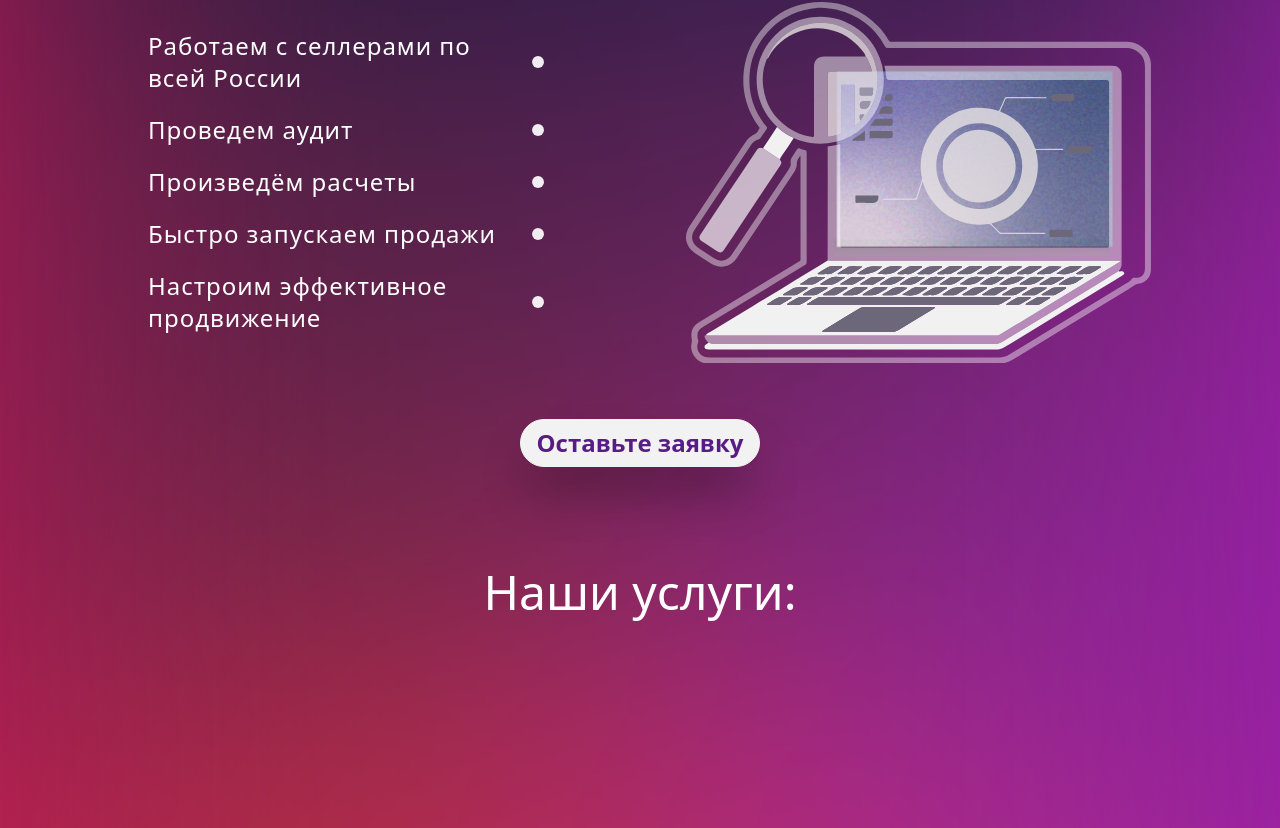
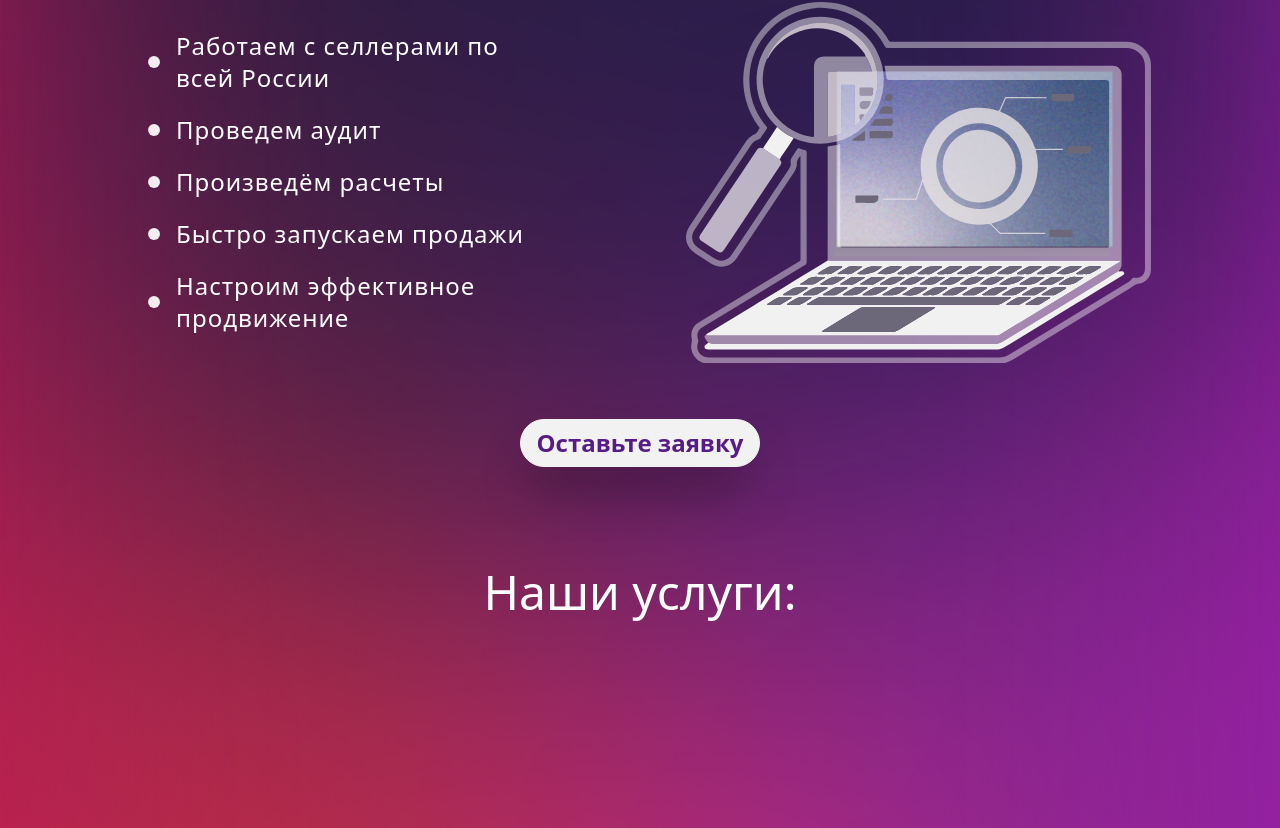
Before and after one commit to Najibmansour/novyi-koncept, a Next.js app: page / in a window 1280 px wide. Shown: the part 1032-1860 px from the top of the page. Built offline with nearby package versions, Linux system fonts and the light colour scheme.

Commit message:
cahnge favicon and few other things

```diff
--- a/src/app/globals.scss
+++ b/src/app/globals.scss
@@ -57,111 +57,11 @@ $randRot4: random(45);
   }
 }
 
-@keyframes blob3 {
-  0% {
-    transform: translate($randStarty4 + px, $randStartx3 + px)
-      rotate(-$randRot2 + deg);
-  }
-  33% {
-    transform: translate($randStartx2 + px, $randStartx4 + px)
-      rotate($randRot4 + deg);
-  }
-  66% {
-    transform: translate($randStartx3 + px, $randStartx2 + px)
-      rotate(90-$randRot1 + deg);
-  }
-  100% {
-    transform: translate($randStarty4 + px, $randStartx3 + px)
-      rotate($randRot2 + deg);
-  }
-}
-@keyframes blob1 {
-  0% {
-    transform: translate($randStarty2 + px, $randStartx1 + px)
-      rotate(-$randRot1 + deg);
-  }
-  33% {
-    transform: translate($randStartx2 + px, $randStarty3 + px)
-      rotate(-$randRot2 + deg);
-  }
-  66% {
-    transform: translate($randStarty4 + px, $randStartx2 + px)
-      rotate($randRot4 + deg);
-  }
-  100% {
-    transform: translate($randStarty2 + px, $randStartx1 + px)
-      rotate(-$randRot1 + deg);
-  }
-}
-
-@keyframes blob2 {
-  0% {
-    transform: translate($randStarty1 + px, $randStartx2 + px)
-      rotate($randRot2 + deg);
-  }
-  33% {
-    transform: translate($randStartx2 + px, $randStartx4 + px)
-      rotate($randRot4 + deg);
-  }
-  66% {
-    transform: translate($randStartx3 + px, $randStartx2 + px)
-      rotate(-$randRot1 + deg);
-  }
-  100% {
-    transform: translate($randStarty1 + px, $randStartx2 + px)
-      rotate($randRot2 + deg);
-  }
-}
-
-@keyframes blob3 {
-  0% {
-    transform: translate($randStarty4 + px, $randStartx3 + px)
-      rotate(-$randRot2 + deg);
-  }
-  33% {
-    transform: translate($randStartx2 + px, $randStartx4 + px)
-      rotate($randRot4 + deg);
-  }
-  66% {
-    transform: translate($randStartx3 + px, $randStartx2 + px)
-      rotate(90-$randRot1 + deg);
-  }
-  100% {
-    transform: translate($randStarty4 + px, $randStartx3 + px)
-      rotate($randRot2 + deg);
-  }
-}
-
-@keyframes blob4 {
-  0% {
-    transform: translate($randStarty1 + px, $randStartx2 + px)
-      rotate(-$randRot2 + deg);
-  }
-  33% {
-    transform: translate($randStartx2 + px, $randStartx4 + px)
-      rotate($randRot4 + deg);
-  }
-  66% {
-    transform: translate($randStartx3 + px, $randStartx2 + px)
-      rotate(-$randRot1 + deg);
-  }
-  100% {
-    transform: translate($randStarty1 + px, $randStartx2 + px)
-      rotate($randRot2 + deg);
-  }
-}
-
 .shape1 {
   animation: blob1 8s ease-in-out infinite;
 }
 
 .shape2 {
-  animation: blob2 8s ease-in-out infinite;
-}
-.shape3 {
-  animation: blob1 8s ease-in-out infinite;
-}
-.shape4 {
   animation: blob2 8s ease-in-out infinite;
 }
 
--- a/src/components/Footer.jsx
+++ b/src/components/Footer.jsx
@@ -31,7 +31,7 @@ export default function Footer() {
         </p>
       </div>
 
-      <address className="mx-0 grid w-[92vw] grid-cols-[1fr_90%] items-center justify-center space-y-5 text-gray-200 lg:w-[80vw] lg:text-2xl">
+      <address className="mx-0 grid w-[92vw] grid-cols-[1fr_90%] items-center justify-center space-y-2 text-gray-200 lg:w-[80vw] lg:space-y-5 lg:text-2xl">
         <div className="flex items-center justify-center">
           <Phone_Icon className="w-6 lg:w-9" />
         </div>
--- a/src/components/Pages/page3.jsx
+++ b/src/components/Pages/page3.jsx
@@ -31,7 +31,7 @@ const vecs = [
     points: [
       "Определение расходной части при выводе товаров на маркетплейс.",
       "Произведем все расчеты, связанные с закупкой товара, логистикой, расходами на комиссии маркетплейсов. ",
-      "На основе этого дадим рекомендации, как рассчитать действительно выгодную цену за 1 единицу товара. А так же - какой бюджет надо заложить в продвижение, чтобы товар вышел в ТОП.",
+      "<p>На основе этого дадим рекомендации, как рассчитать действительно выгодную цену за 1 единицу товара </p><p>А так же - какой бюджет надо заложить в продвижение, чтобы товар вышел в ТОП.</p>",
     ],
     dir: "left",
     vec: Vector1,
@@ -113,7 +113,7 @@ const vecs = [
       ,
       "Эффективное участие в акциях маркетплейсов.",
       ,
-      "Еженедельный анализ и корректировки реламных кампаний.",
+      "Еженедельный анализ и корректировки рекламных кампаний.",
       ,
       "АВС анализ ассортимента и выявление товаров повышенного спроса.",
     ],
@@ -223,7 +223,7 @@ export default function Page3() {
                 <ul className="list-outside list-disc marker:bg-white lg:text-lg ">
                   {vec.points.map((point, i) => (
                     <li key={i} className="tracking-tighter">
-                      {point}
+                      {<p dangerouslySetInnerHTML={{ __html: point }}></p>}
                     </li>
                   ))}
                 </ul>
--- a/src/components/Pages/reviews.jsx
+++ b/src/components/Pages/reviews.jsx
@@ -34,9 +34,9 @@ const Reviews = () => {
   return (
     <section className="flex w-screen flex-col items-center justify-center lg:h-screen">
       <h3 className="text-2xl font-bold text-white lg:text-5xl">
-        Обзор и Рейтинг
+        Отзывы клиентов
       </h3>
-      <div className="mx-10 my-5 grid h-[80%] w-[80%] gap-5 lg:my-10 lg:grid-cols-2 lg:grid-rows-3 ">
+      <div className="mx-10 my-5 grid h-[87%] w-[80%] gap-5 lg:my-6 lg:grid-cols-2 lg:grid-rows-3 ">
         {reviews.map((review, i) => (
           <article
             key={i}
--- a/src/components/backgroudGradient.jsx
+++ b/src/components/backgroudGradient.jsx
@@ -5,12 +5,12 @@ const BackgroudGradient = () => {
     <div className="relative h-[100%] w-screen overflow-hidden bg-gradient-to-r from-pink-900 to-fuchsia-800 blur-[150px] grayscale-[0.4] lg:h-[550svh] ">
       <figure className="shape1 absolute -right-[20%] bottom-[50%] h-[150vh] w-[150vh] rounded-full bg-[#996AA4] mix-blend-overlay" />
       <figure className="shape2 absolute -right-[20%]  -top-[10%] h-[150vh] w-[250vh] rounded-full bg-[#2b2264] mix-blend-darken" />
-      <figure className="shape3 absolute -left-[50%] bottom-[0%] h-[150vh] w-[150vh] rounded-full bg-[#DF5C61] mix-blend-overlay lg:-left-[30%]" />
-      <figure className="shape4 absolute -bottom-[15%] -right-[20%] h-[150vh] w-[150vh] rounded-full bg-[#852D90] mix-blend-overlay" />
+      <figure className="shape1 absolute -left-[50%] bottom-[0%] h-[150vh] w-[150vh] rounded-full bg-[#DF5C61] mix-blend-overlay lg:-left-[30%]" />
+      <figure className="shape2 absolute -bottom-[15%] -right-[20%] h-[150vh] w-[150vh] rounded-full bg-[#852D90] mix-blend-overlay" />
       <figure className="shape1 absolute -right-[20%]  bottom-[14%] h-[150vh] w-[150vh] rounded-full bg-[#2D2460] mix-blend-overlay" />
       <figure className="shape2 absolute -right-[20%] bottom-[50%] h-[150vh] w-[150vh] rounded-full bg-[#986FAF] mix-blend-overlay" />
-      <figure className="shape4 absolute -left-[70%] bottom-[33%] h-[200vh] w-[200vh] rounded-full bg-[#FF7765] mix-blend-overlay lg:-left-[50%]" />
-      <figure className="shape5 absolute -left-[20%] -top-[10%] h-[200vh] w-[150vh] rounded-full bg-[#5a2b9b] mix-blend-darken" />
+      <figure className="shape1 absolute -left-[70%] bottom-[33%] h-[200vh] w-[200vh] rounded-full bg-[#FF7765] mix-blend-overlay lg:-left-[50%]" />
+      <figure className="shape2 absolute -left-[20%] -top-[10%] h-[200vh] w-[150vh] rounded-full bg-[#5a2b9b] mix-blend-darken" />
     </div>
   );
 };
--- a/src/components/page 2/PointsText.jsx
+++ b/src/components/page 2/PointsText.jsx
@@ -73,7 +73,7 @@ const PointsText = (props) => {
           {descList.map((e) => {
             return (
               <li key={e.id} className="w-full">
-                <p className="flex flex-row-reverse lg:w-[100%] lg:flex-row ">
+                <p className="flex flex-row-reverse lg:w-[100%]  ">
                   <span className="flex-1 text-wrap tracking-[0.06rem]  lg:text-2xl">
                     {e.title}
                   </span>
--- a/test.html
+++ b/test.html
@@ -12,18 +12,18 @@
   }
 
   body {
-    color: #2e3192;
+    color: #4a1852;
     font-family: Helvetica, sans-serif;
     font-weight: 600;
   }
 
   a {
     text-decoration: none;
-    color: #2e3192;
+    color: #4a1852;
   }
   a:hover {
     text-decoration: underline;
-    color: #2e3192;
+    color: #4a1852;
   }
 
   .img-logo:hover {
@@ -54,8 +54,8 @@
 
   <div class="img-container">
     <img
-      src="https://lh3.googleusercontent.com/d/1obGlkxvLg3sOXccgYc27BL0D5u6RFO_b"
-      width="150px"
+      src="https://lh3.googleusercontent.com/d/1I0mefVu3tEbObOOWBBoGH7V_7WlSgM8G"
+      width="300px"
     />
     <table>
       <tr>
@@ -64,7 +64,7 @@
             <img
               id="vk-logo"
               class="img-logo"
-              src="https://lh3.googleusercontent.com/d/1ndMsobGcC2CUGCkj6NbHj8FpWv4OQ0HZ"
+              src="https://lh3.googleusercontent.com/d/1O87VUYcaa8k1LCCCIllTU81pIU53EGAQ"
               width="40pt"
           /></a>
         </th>
@@ -73,7 +73,7 @@
             <img
               id="teleg-logo"
               class="img-logo"
-              src="https://lh3.googleusercontent.com/d/1AIMco0TwX-SKqLEy8j8jrkQ6ACl90eQY"
+              src="https://lh3.googleusercontent.com/d/1TsZvfUp1P9eRyy5MpbOj-IOaqSUrZNRZ"
               width="40pt"
             />
           </a>
@@ -83,7 +83,7 @@
             <img
               id="insta-logo"
               class="img-logo"
-              src="https://lh3.googleusercontent.com/d/1nlOdYiGcpxasJUORM5yI1T6UMcqQ0Voi"
+              src="https://lh3.googleusercontent.com/d/1r7Be5cZWuTDGfSFR8HJz_uCtkqPHkCN5"
               width="40pt"
             />
           </a>
@@ -93,7 +93,7 @@
             <img
               id="wtsp-logo"
               class="img-logo"
-              src="https://lh3.googleusercontent.com/d/1f6QdIzilD8Z0GR0Zuo724vkGjlmLRY4g"
+              src="https://lh3.googleusercontent.com/d/10pqX5HuwKW5yaOdAgyFcA4mTeVdlJIe_"
               width="40pt"
             />
           </a>
@@ -103,7 +103,7 @@
             <img
               id="ok-logo"
               class="img-logo"
-              src="https://lh3.googleusercontent.com/d/1jE94u9YAAuFsdtac4IhKdL0J8v7JLlqS"
+              src="https://lh3.googleusercontent.com/d/1efJfHy532Spa-rTvBegSzvJkckkoNxRb"
               width="40pt"
             />
           </a>
@@ -112,10 +112,3 @@
     </table>
   </div>
 </body>
-
-<!-- <div class="flex-img">
-
-
-
-
-</div> -->
```
Also changed, not shown: public/favicon.svg (added), 1 other file (tests, documents, lock files or other folders).
